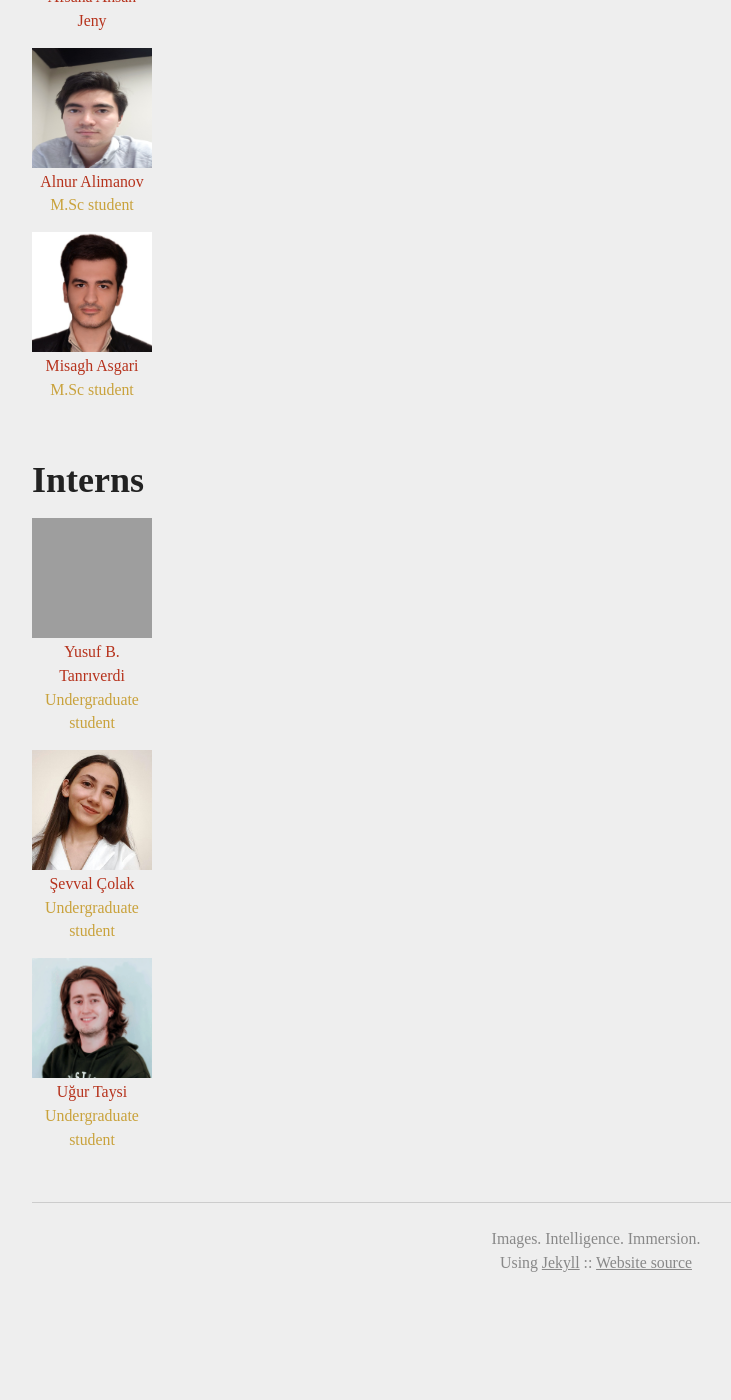
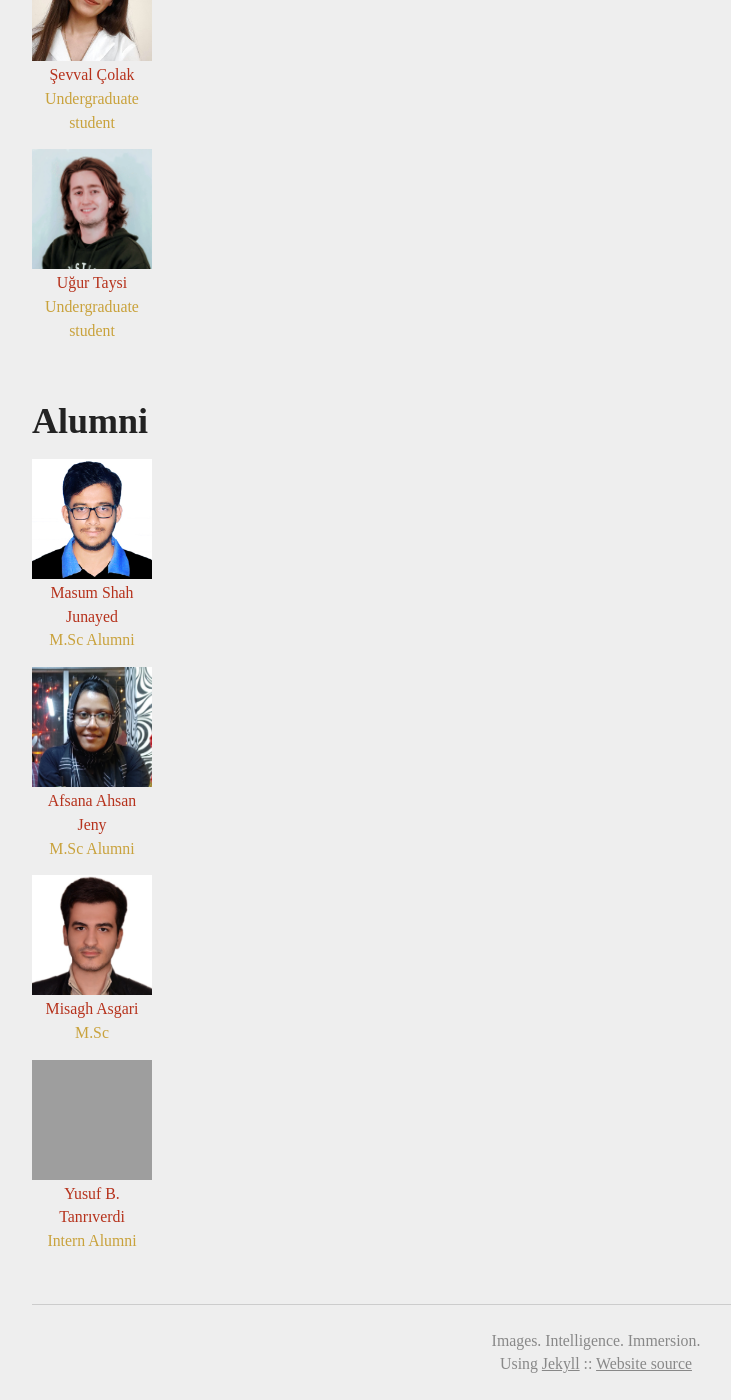
Before and after one commit to baucomputervision/baucomputervision.github.io, a Jekyll site: the page built from people.md, in a window 1280 px wide and 1400 px high, scrolled down 1830 px. Shown: the whole window, without its empty margins (44-775 px from the left). Built offline with Jekyll 4.4.1, drawn with Linux system fonts in a browser that asks for light colours; before the commit the page ends 3128 px from its top, so only the background shows below that; some of the changed text lies outside the part shown; grey boxes are pictures that could not be loaded.

Commit message:
Update people.md

```diff
--- a/people.md
+++ b/people.md
@@ -14,16 +14,18 @@ permalink: /people/
 {% include imagethumbnailblock.html url="/images/people/hassan.jpg" caption="Hassan Imani" caption2="Ph.D student" width="120px" height="120px"  %}
 {% include imagethumbnailblock.html url="/images/people/imran.jpg" caption="Md Imran Hosen" caption2="Ph.D student" width="120px" height="120px"  %}
 {% include imagethumbnailblock.html url="/images/people/arezoo.jpg" caption="Arezoo Sadeghzadeh" caption2="Ph.D student" width="120px" height="120px"  %}
-{% include imagethumbnailblock.html url="/images/people/masum.jpg" caption="Masum Shah Junayed" caption2="M.Sc student" width="120px" height="120px"  %}
-{% include imagethumbnailblock.html url="/images/people/afsana.jpg" caption="Afsana Ahsan Jeny " caption2="" width="120px" height="120px"  %}
 {% include imagethumbnailblock.html url="/images/people/alnur.jpg" caption="Alnur Alimanov " caption2="M.Sc student" width="120px" height="120px"  %}
-{% include imagethumbnailblock.html url="/images/people/misagh.jpg" caption="Misagh Asgari" caption2="M.Sc student" width="120px" height="120px"  %}
-
 
 ## Interns
-{% include imagethumbnailblock.html url="/images/people/yusuf.jpg" caption="Yusuf B. Tanrıverdi" caption2="Undergraduate student" width="120px" height="120px"  %}
 {% include imagethumbnailblock.html url="/images/people/sevval.jpg" caption="Şevval Çolak" caption2="Undergraduate student" width="120px" height="120px"  %}
 {% include imagethumbnailblock.html url="/images/people/ugur.jpg" caption="Uğur Taysi" caption2="Undergraduate student" width="120px" height="120px"  %}
+
+## Alumni
+{% include imagethumbnailblock.html url="/images/people/masum.jpg" caption="Masum Shah Junayed" caption2="M.Sc Alumni" width="120px" height="120px"  %}
+{% include imagethumbnailblock.html url="/images/people/afsana.jpg" caption="Afsana Ahsan Jeny " caption2="M.Sc Alumni" width="120px" height="120px"  %}
+{% include imagethumbnailblock.html url="/images/people/misagh.jpg" caption="Misagh Asgari" caption2="M.Sc" width="120px" height="120px"  %}
+{% include imagethumbnailblock.html url="/images/people/yusuf.jpg" caption="Yusuf B. Tanrıverdi" caption2="Intern Alumni" width="120px" height="120px"  %}
+
 
 [Dr. Baharul Islam]:https://akademik.bahcesehir.edu.tr/web/mdbaharulislam/tr/index.html
 [Dr. Tarkan Aydın]:https://akademik.bahcesehir.edu.tr/web/tarkanaydin/en/index.html
```
